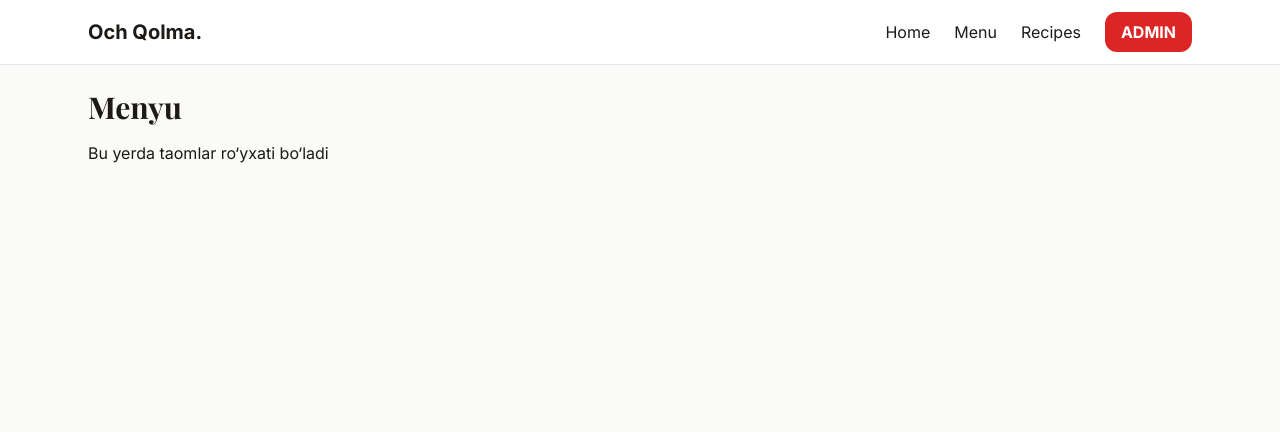
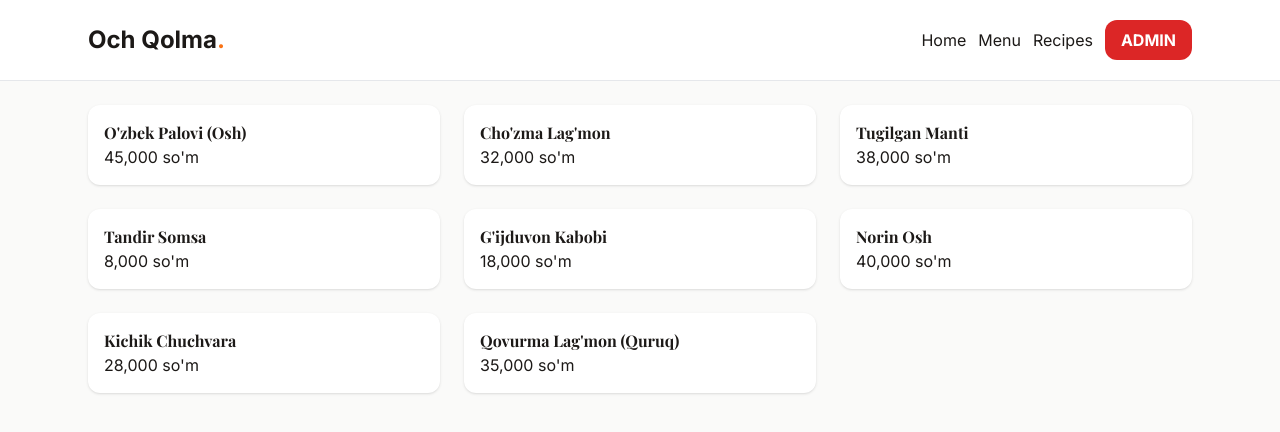
Before and after one commit to vistavoyagesra-coder/Och-qolma, a React (Vite) app: page / in a window 1280 px wide. Both pictures are taken after a click on the button "Menu". Shown: the top 432 px of the page. Built offline with nearby package versions, Linux system fonts and the light colour scheme.

Commit message:
Update App.tsx

```diff
--- a/App.tsx
+++ b/App.tsx
@@ -1,29 +1,78 @@
-import React, { useState } from 'react';
+import React, { useState, useMemo } from 'react';
+import { recipes } from './data';
+import { Recipe, CartItem, OrderStatus, RestaurantStats, PaymentMethod } from './types';
+import { geminiService } from './services/geminiService';
 
 const App: React.FC = () => {
+  /* ================== STATES ================== */
   const [activeTab, setActiveTab] = useState<
-    'home' | 'menu' | 'recipes' | 'adminLogin' | 'admin'
+    | 'home'
+    | 'menu'
+    | 'recipes'
+    | 'cart'
+    | 'favorites'
+    | 'shopping'
+    | 'tracking'
+    | 'partner'
+    | 'admin'
+    | 'adminLogin'
   >('home');
 
   const [adminPassword, setAdminPassword] = useState('');
 
+  const [cart, setCart] = useState<CartItem[]>([]);
+  const [favorites, setFavorites] = useState<string[]>([]);
+  const [shoppingList, setShoppingList] = useState<string[]>([]);
+  const [activeOrder, setActiveOrder] = useState<OrderStatus | null>(null);
+  const [selectedRecipe, setSelectedRecipe] = useState<Recipe | null>(null);
+
+  const [isCheckoutOpen, setIsCheckoutOpen] = useState(false);
+  const [paymentMethod, setPaymentMethod] = useState<PaymentMethod>('karta');
+  const [isPreOrder, setIsPreOrder] = useState(false);
+  const [preOrderTime, setPreOrderTime] = useState('');
+  const [orderNote, setOrderNote] = useState('');
+
+  const [isChatOpen, setIsChatOpen] = useState(false);
+  const [chatHistory, setChatHistory] = useState<{ role: string; text: string }[]>([]);
+  const [chatMessage, setChatMessage] = useState('');
+  const [isLoading, setIsLoading] = useState(false);
+
+  const [address, setAddress] = useState("Toshkent, Mirabod tumani");
+  const [difficultyFilter, setDifficultyFilter] = useState('Hammasi');
+
+  /* ================== HELPERS ================== */
+  const toggleFavorite = (id: string) => {
+    setFavorites(p => p.includes(id) ? p.filter(f => f !== id) : [...p, id]);
+  };
+
+  const addToCart = (r: Recipe) => {
+    setCart(p => {
+      const ex = p.find(i => i.id === r.id);
+      if (ex) return p.map(i => i.id === r.id ? { ...i, quantity: i.quantity + 1 } : i);
+      return [...p, { id: r.id, name: r.name, price: r.price, quantity: 1 }];
+    });
+  };
+
+  const cartTotal = useMemo(
+    () => cart.reduce((a, b) => a + b.price * b.quantity, 0),
+    [cart]
+  );
+
+  /* ================== RENDER ================== */
   return (
-    <div className="min-h-screen flex flex-col">
+    <div className="min-h-screen bg-stone-50 flex flex-col">
 
       {/* ================= HEADER ================= */}
       <header className="bg-white border-b sticky top-0 z-50">
-        <div className="max-w-6xl mx-auto px-6 h-16 flex justify-between items-center">
-
-          {/* LOGO */}
+        <div className="max-w-6xl mx-auto px-6 h-20 flex justify-between items-center">
           <div
-            className="text-xl font-bold cursor-pointer"
+            className="font-black text-2xl cursor-pointer"
             onClick={() => setActiveTab('home')}
           >
-            Och Qolma.
+            Och Qolma<span className="text-orange-500">.</span>
           </div>
 
-          {/* NAV */}
-          <div className="flex items-center gap-6">
+          <div className="flex gap-3 items-center">
             <button onClick={() => setActiveTab('home')}>Home</button>
             <button onClick={() => setActiveTab('menu')}>Menu</button>
             <button onClick={() => setActiveTab('recipes')}>Recipes</button>
@@ -41,86 +90,79 @@ const App: React.FC = () => {
       {/* ================= MAIN ================= */}
       <main className="flex-grow max-w-6xl mx-auto w-full p-6">
 
-        {/* -------- HOME -------- */}
+        {/* HOME */}
         {activeTab === 'home' && (
           <div>
-            <h1 className="text-4xl font-bold mb-4">Och qoldingizmi?</h1>
-            <p className="text-gray-600">
-              Milliy taomлар, тез етказиб бериш ва уста ошпазлар 👨‍🍳
+            <h1 className="text-4xl font-black mb-6">
+              Och qoldingizmi? <span className="text-orange-500">Och Qolma!</span>
+            </h1>
+            <p className="text-gray-600 mb-6">
+              Milliy taomлар ва тез yetkazib berish
             </p>
           </div>
         )}
 
-        {/* -------- MENU -------- */}
+        {/* MENU */}
         {activeTab === 'menu' && (
-          <div>
-            <h1 className="text-3xl font-bold mb-4">Menyu</h1>
-            <p>Bu yerda taomlar ro‘yxati bo‘ladi</p>
+          <div className="grid grid-cols-1 md:grid-cols-3 gap-6">
+            {recipes.map(r => (
+              <div
+                key={r.id}
+                className="bg-white p-4 rounded-xl shadow cursor-pointer"
+                onClick={() => addToCart(r)}
+              >
+                <h3 className="font-bold">{r.name}</h3>
+                <p>{r.price.toLocaleString()} so'm</p>
+              </div>
+            ))}
           </div>
         )}
 
-        {/* -------- RECIPES -------- */}
-        {activeTab === 'recipes' && (
-          <div>
-            <h1 className="text-3xl font-bold mb-4">Retseptlar</h1>
-            <p>Bu yerda retseptlar bo‘ladi</p>
-          </div>
-        )}
-
-        {/* -------- ADMIN LOGIN -------- */}
+        {/* ADMIN LOGIN */}
         {activeTab === 'adminLogin' && (
           <div className="max-w-md mx-auto mt-20 p-8 bg-white rounded-2xl shadow">
-            <h1 className="text-2xl font-bold mb-6">Admin Login</h1>
-
+            <h2 className="text-2xl font-bold mb-4">Admin Login</h2>
             <input
               type="password"
               placeholder="Admin parol"
               value={adminPassword}
-              onChange={(e) => setAdminPassword(e.target.value)}
+              onChange={e => setAdminPassword(e.target.value)}
               className="w-full border p-3 rounded mb-4"
             />
-
             <button
+              className="w-full bg-red-600 text-white p-3 rounded font-bold"
               onClick={() => {
                 if (adminPassword === '1234') {
                   setActiveTab('admin');
                   setAdminPassword('');
                 } else {
-                  alert('Noto‘g‘ri parol');
+                  alert("Noto‘g‘ri parol");
                 }
               }}
-              className="w-full bg-red-600 text-white p-3 rounded font-bold"
             >
               Kirish
             </button>
           </div>
         )}
 
-        {/* -------- ADMIN PANEL -------- */}
+        {/* ADMIN PANEL */}
         {activeTab === 'admin' && (
-          <div className="p-10 bg-gray-50 rounded-2xl">
-            <h1 className="text-3xl font-bold mb-6">Admin Panel</h1>
+          <div className="p-8 bg-white rounded-2xl shadow">
+            <h1 className="text-3xl font-black mb-6">Admin Panel</h1>
 
             <div className="flex gap-4">
               <button
-                onClick={() => alert('Taom qo‘shish')}
+                onClick={() => alert("Taom qo‘shish")}
                 className="bg-green-600 text-white px-4 py-2 rounded"
               >
                 + Taom qo‘shish
               </button>
 
               <button
-                onClick={() => alert('Buyurtmalar')}
+                onClick={() => alert("Buyurtmalar")}
                 className="bg-blue-600 text-white px-4 py-2 rounded"
               >
                 Buyurtmalar
-              </button>
-
-              <button
-                onClick={() => setActiveTab('home')}
-                className="bg-gray-400 text-white px-4 py-2 rounded"
-              >
-                Chiqish
               </button>
             </div>
           </div>
```
